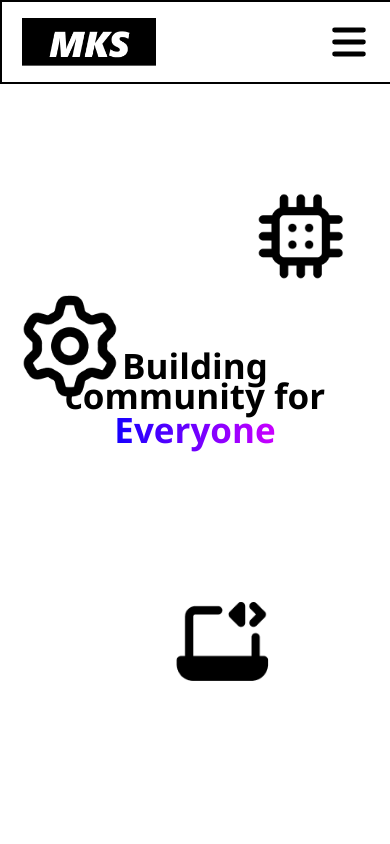
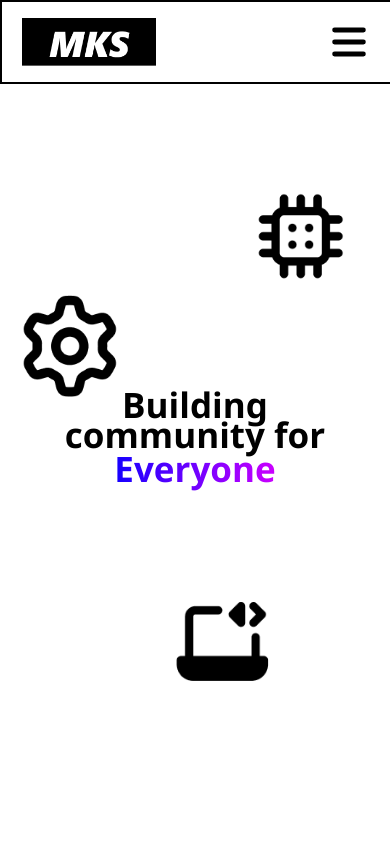
Before and after one commit to ju-makerspace/mks-website, a React (Create React App) app in the folder frontend/: page / in a window 390 px wide. Shown: the top 844 px of the page. Built offline with nearby package versions, Linux system fonts and the light colour scheme; the HTML template or start-up script is replaced by a standard one.

Commit message:
updated UI of home page: mobile version

```diff
--- a/frontend/src/styles/desktop/home/Hero.css
+++ b/frontend/src/styles/desktop/home/Hero.css
@@ -174,7 +174,7 @@
 /* smaller phones: 480px */
 @media all and (max-width: 481px) {
   .hero-text {
-    margin-top: 90%;
+    margin-top: 100%;
     margin-bottom: 50vh;
     padding: 0 5%;
     font-size: 35px;
```
